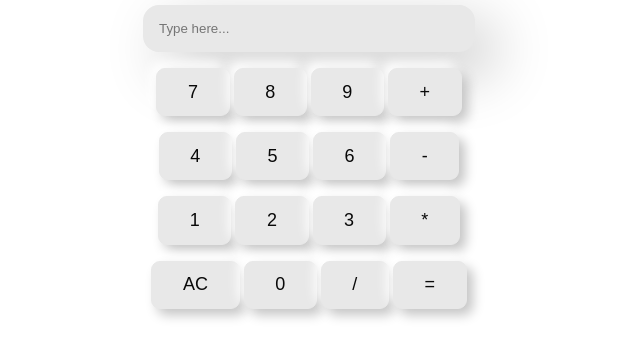
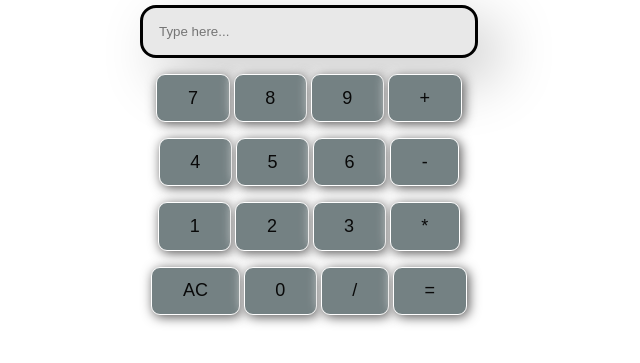
Before and after one commit to prafulbbandre/Calculator, a plain HTML site: page index.html in a window 1280 px wide. Shown: the part 81-444 px from the top of the page, without its empty margins (339-979 px from the left). Drawn offline with Linux system fonts and the light colour scheme.

Commit message:
Update style.css

```diff
--- a/style.css
+++ b/style.css
@@ -8,11 +8,11 @@ html, body {
     padding: 0.7em 1.7em;
     font-size: 18px;
     border-radius: 0.5em;
-    background: #e8e8e8;
-    border: 1px solid #e8e8e8;
+    background: #748183;
+    border: 1px solid #ffffff;
     transition: all .3s;
-    box-shadow: 6px 6px 12px #c5c5c5,
-                -6px -6px 12px #ffffff;
+    box-shadow: 2px 2px 12px #525151,
+                -2px -2px 12px #ffffff;
    }
 
    .button:active {
@@ -83,7 +83,7 @@ html, body {
     animation: rotBGimg 3.5s linear infinite;
   } */
   .input {
-    border: none;
+    border: solid ;
     width: 300px;
     padding: 1rem;
     border-radius: 1rem;
```
